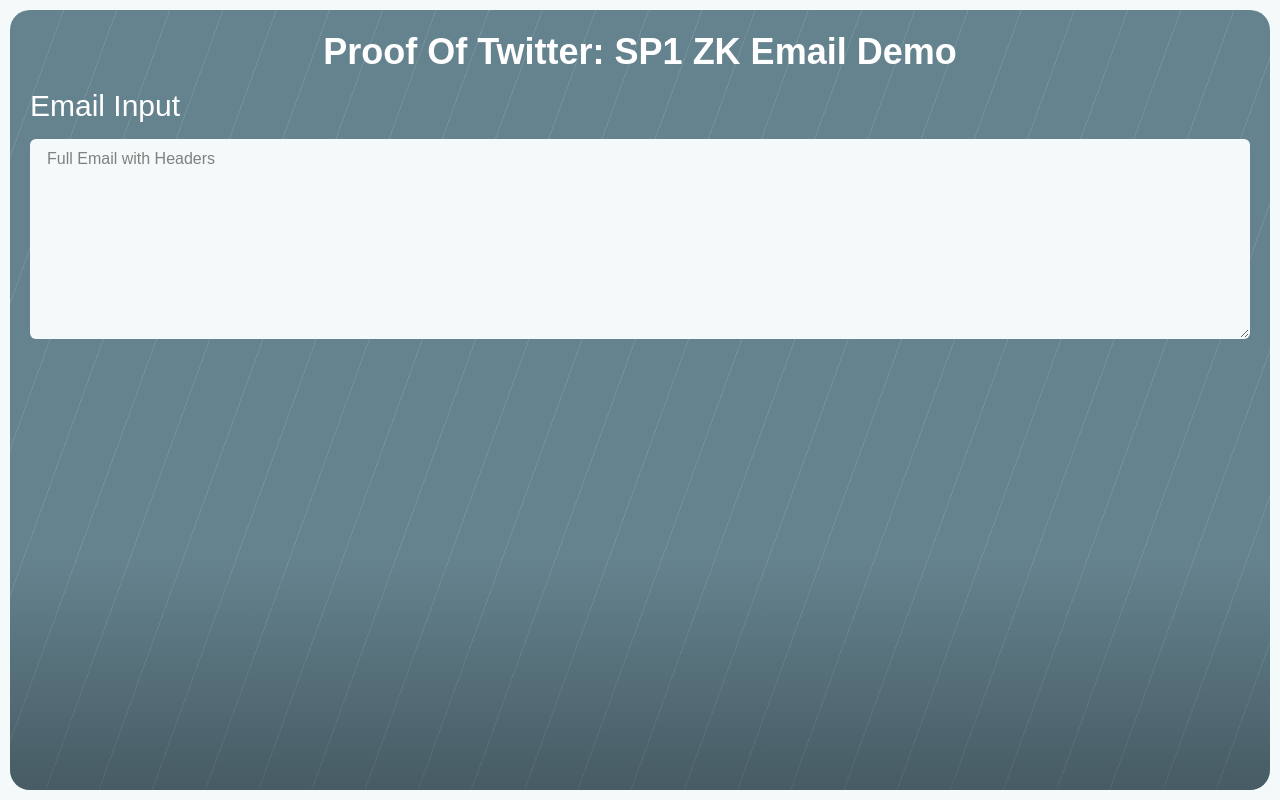
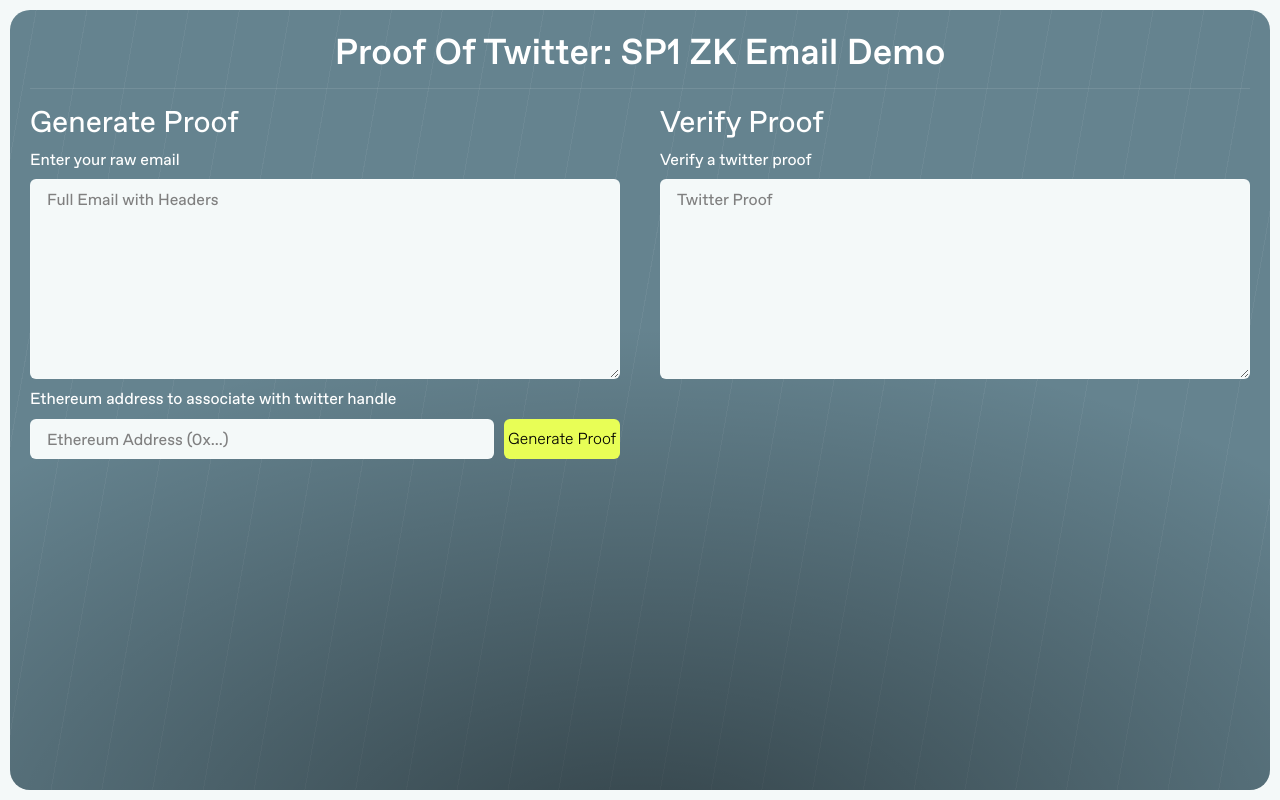
Before and after one commit to xavierdmello/proof-of-twitter-sp1, a React (Vite) app in the folder frontend/: page / in a window 1280 px wide. Built offline with nearby package versions, Linux system fonts and the light colour scheme.

Commit message:
update frontend again

```diff
--- a/frontend/src/App.tsx
+++ b/frontend/src/App.tsx
@@ -1,9 +1,12 @@
 import { useState, useEffect } from 'react';
-import { Textarea, Box, Heading } from '@chakra-ui/react';
+import { Textarea, Box, Heading, Text, Highlight, Input, Button  } from '@chakra-ui/react';
+import { Divider } from '@chakra-ui/react'
 import axios from 'axios';
 
 function App() {
     const [email, setEmail] = useState<string>('');
+    const [proof, setProof] = useState<string>('');
+    const [ethAddress, setEthAddress] = useState<string>('');
 
     return (
         <Box backgroundColor={'rgb(244, 249, 249)'} height={'100vh'} width={'100vw'} p="10px">
@@ -22,11 +25,11 @@ function App() {
                 _after={{
                     content: '""',
                     position: "absolute",
-                    bottom: 0,
-                    left: 0,
-                    width: "100%",
-                    height: "30%",
-                    background: "linear-gradient(to top, rgba(0,0,0,0.3), rgba(0,0,0,0))",
+                    bottom: "-10%",
+                    left: "-25%",
+                    width: "150%",
+                    height: "70%",
+                    background: "radial-gradient(ellipse at bottom center, rgba(0,0,0,0.5), rgba(0,0,0,0) 70%)",
                     zIndex: 1,
                 }}
             >
@@ -38,26 +41,53 @@ function App() {
                     height="100%"
                     zIndex={0}
                     backgroundImage={`repeating-linear-gradient(
-            -70deg,
-            rgba(255, 255, 255, 0.1),
-            rgba(255, 255, 255, 0.1) 1px,
+            -80deg,
+            rgba(255, 255, 255, 0.05),
+            rgba(255, 255, 255, 0.05) 1px,
             transparent 1px,
             transparent 50px
           )`}
                 />
-                <Heading fontWeight={"600"} marginX={"auto"} zIndex={2}>
+                <Heading fontWeight={"500"} marginX={"auto"} zIndex={2}>
                     Proof Of Twitter: SP1 ZK Email Demo
                 </Heading>
-                <Heading fontWeight={"500"} size={'lg'} zIndex={2}>Email Input</Heading>
+
+                <Divider />
+                <Box display={'flex'} flexDirection={'row'} gap={'40px'} zIndex={2}>
+                    <Box display={'flex'} gap='10px' flexDirection={'column'} width={"100%"}>
+                        <Heading fontWeight={"400"} size={'lg'} zIndex={2}>Generate Proof</Heading>
+                        <Heading fontWeight={"400"} size={'sm'}>Enter your raw email</Heading>
                         <Textarea
                             onChange={e => setEmail(e.target.value)}
                             value={email}
                             size="md"
                             minH="200px"
                             placeholder='Full Email with Headers'
-                    background={"rgb(244, 249, 249)"}
+                            zIndex={2}
+                            background='rgb(244, 249, 249)'
+                        />
+                        <Heading fontWeight={"400"} size={'sm'}>Ethereum address to associate with twitter handle</Heading>
+                        <Box display={'flex'} flexDirection={'row'} gap={'10px'}>
+                            <Input background='rgb(244, 249, 249)' value={ethAddress} placeholder={"Ethereum Address (0x...)"} onChange={e => setEthAddress(e.target.value)}></Input>
+                            <Button backgroundColor={'rgb(232, 254, 86)'} color={'black'} fontWeight={"300"}>Generate Proof</Button>
+                        </Box>
+                    </Box>
+                    <Box display={'flex'} gap='10px' flexDirection={'column'} width={"100%"}>
+                        <Heading fontWeight={"400"} size={'lg'} zIndex={2}>Verify Proof</Heading>
+                        <Heading fontWeight={"400"} size={'sm'}>Verify a twitter proof</Heading>
+                        <Textarea
+                            onChange={e => setProof(e.target.value)}
+                            value={proof}
+                            size="md"
+                            minH="200px"
+                            placeholder='Twitter Proof'
+                            background='rgb(244, 249, 249)'
                             zIndex={2}
                         />
+
+                    </Box>
+                </Box>
+
             </Box>
         </Box>
     );
--- a/frontend/src/main.tsx
+++ b/frontend/src/main.tsx
@@ -39,13 +39,19 @@ const theme = extendTheme({
           color: 'gray',
         },
       },
+      input: {
+        _placeholder: {
+          color: 'gray',
+        },
+      },
     },
   },
   fonts: {
-    body: 'ABCFavorit-Book-Trial, sans-serif',
-    heading: 'ABCFavorit-Book-Trial, sans-serif',
+    body: 'ABCFavorit, sans-serif',
+    heading: 'ABCFavorit, sans-serif',
   },
 });
+
 
 ReactDOM.createRoot(document.getElementById('root')!).render(
   <React.StrictMode>
```
Lines whose indentation alone changed are shown as unchanged.
